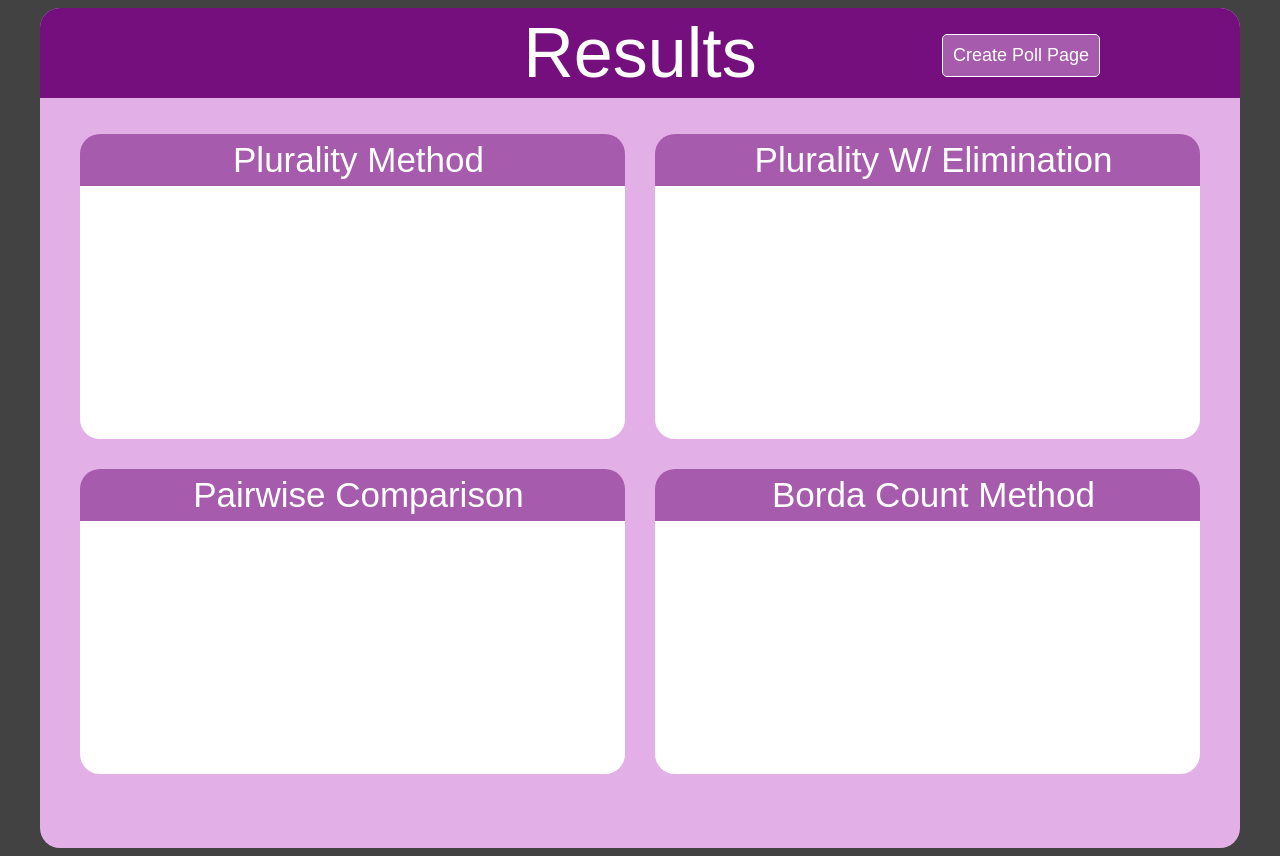
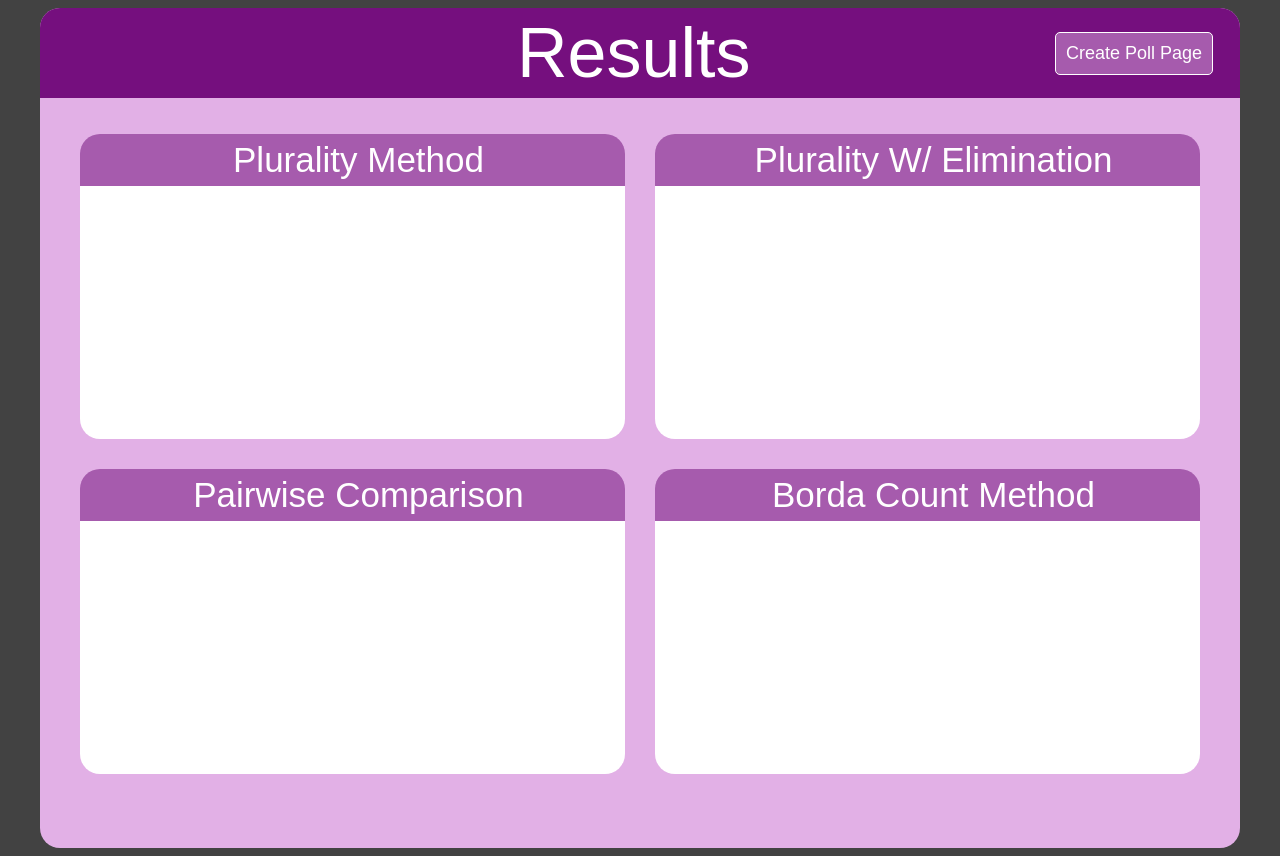
Before and after one commit to benberton/VotingWebsite, a plain HTML site: page public/resultsPage/results.html in a window 1280 px wide. Drawn offline with Linux system fonts and the light colour scheme; no server answers.

Commit message:
bad css added to the results page button that navigates to poll page

```diff
--- a/public/resultsPage/resultsPage.css
+++ b/public/resultsPage/resultsPage.css
@@ -27,14 +27,15 @@
 
 #title {
     font-size: 70px;
+    display: inline-block;
+    padding-left: 450px;
+    padding-right: 300px;
+
 }
 
 #toPollPageBtn {
-    /* float: right; */
-    position: absolute;
+    transform: translateY(-18px);
     top: 34px;
-    right: 180px;
-    display: inline-block;
     padding: 10px;
     border-radius: 5px;
     font-size: large;
@@ -43,6 +44,7 @@
     background-color: #a65bad;
     transition: all 200ms;
     border: 1px solid white;
+    z-index: 10 ;
 }
 
 #toPollPageBtn:hover {
```
Also changed, not shown: public/createPoll/createPoll.html (+0 -1 lines).
